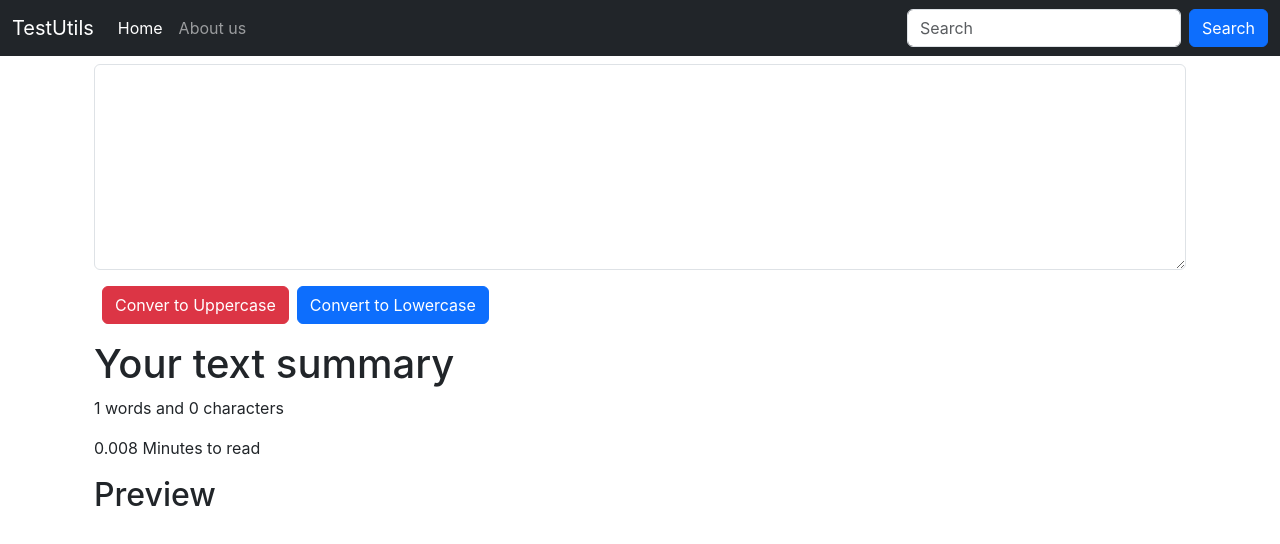
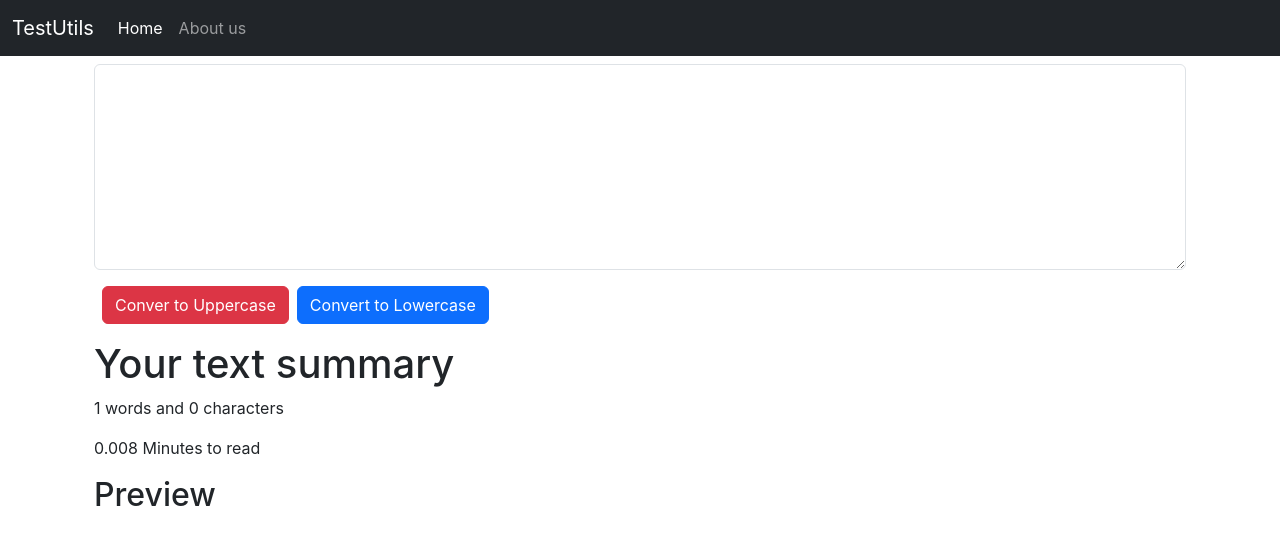
Before and after one commit to mithunurs17/React, a React (Create React App) app in the folder my-app/: page / in a window 1280 px wide. Shown: the top 544 px of the page. Built offline with nearby package versions, Linux system fonts and the light colour scheme.

Commit message:
search disable

```diff
--- a/my-app/src/components/Navbar.js
+++ b/my-app/src/components/Navbar.js
@@ -19,10 +19,10 @@ export default function Navbar(props) {
           <a class="nav-link" href="#">{props.aboutText}</a>
         </li>
       </ul>
-      <form class="d-flex" role="search">
+      {/* <form class="d-flex" role="search">
         <input class="form-control me-2" type="search" placeholder="Search" aria-label="Search"/>
         <button type="button" class="btn btn-primary">Search</button>
-      </form>
+      </form> */}
     </div>
   </div>
 </nav>
```
